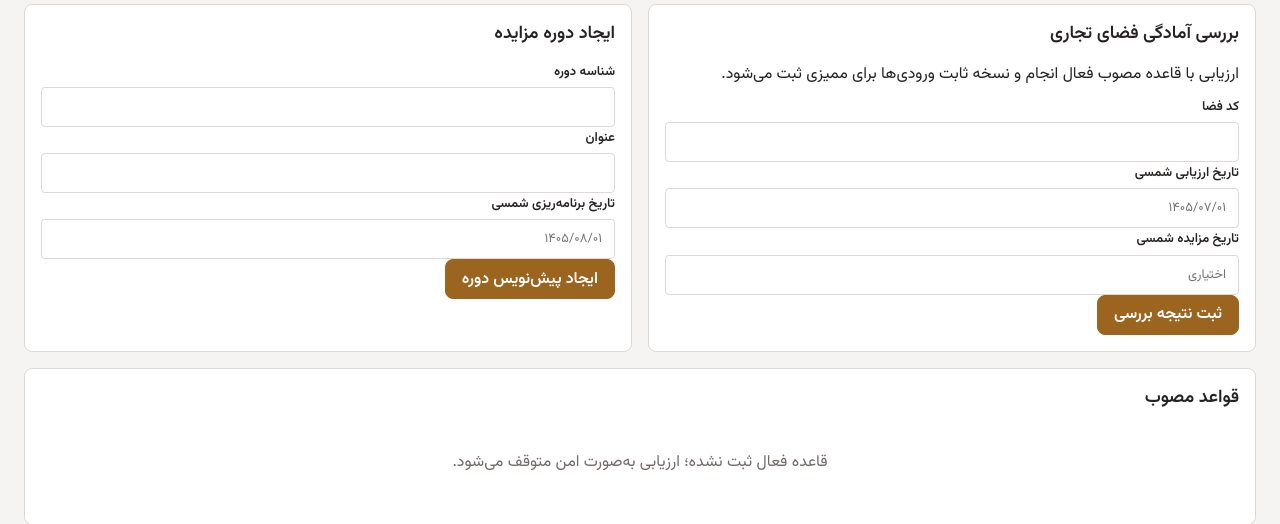
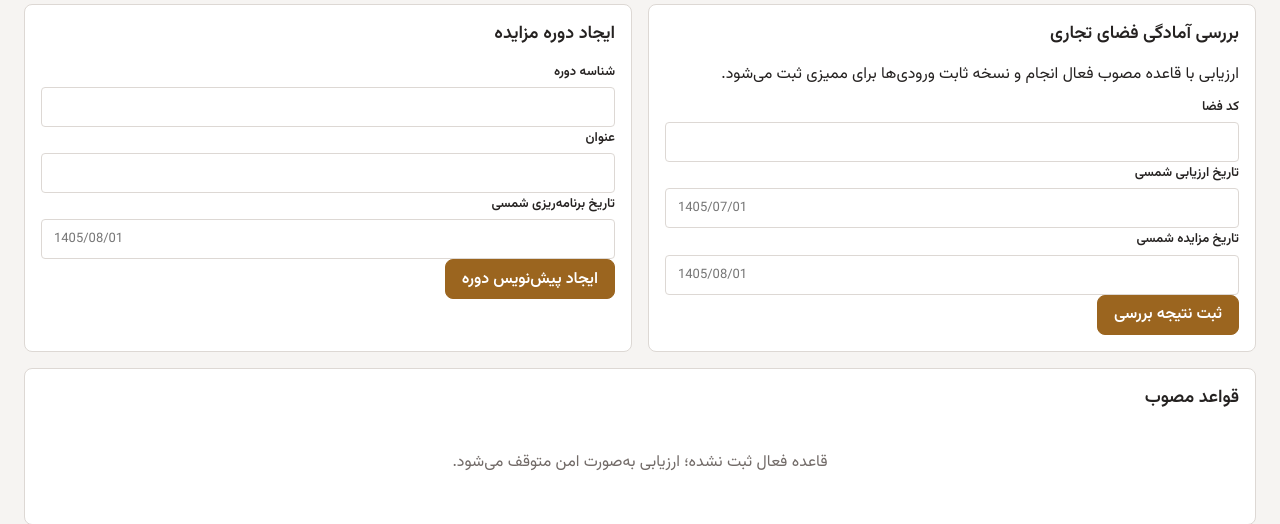
Before and after one commit to sazmantehkarimian-wq/sama-1405, a Django app: template ui/templates/ui/auction_workspace.html in a window 1280 px wide. Shown: the part 169-693 px from the top of the page. Run offline with Django 5.2, Linux system fonts and the light colour scheme; the template is opened without the code that fills it, so the values that code supplies are empty.

Commit message:
ui: harden Jalali date inputs in auction workspace

```diff
--- a/ui/templates/ui/auction_workspace.html
+++ b/ui/templates/ui/auction_workspace.html
@@ -1,8 +1,8 @@
 {% extends 'ui/base.html' %}{% load presentation %}{% block title %}مدیریت مزایده{% endblock %}{% block section_class %}section-auctions{% endblock %}{% block content %}
 <div class="page-header"><div><h1>مدیریت مزایده</h1><p>بررسی deterministic کاندیدا، دوره‌ها و دستورات رسمی مؤثر بر Eligibility</p></div><div class="button-row">{% if user.is_staff %}<a class="button emphasized compact" href="{% url 'auction-instruction-create' %}">ثبت دستور رسمی</a>{% endif %}</div></div>
 <div class="detail-grid">
-<section class="card"><h2>بررسی آمادگی فضای تجاری</h2><p>ارزیابی با قاعده مصوب فعال انجام و نسخه ثابت ورودی‌ها برای ممیزی ثبت می‌شود.</p><form method="post" action="{% url 'auction-evaluate' %}">{% csrf_token %}<label>کد فضا<input name="space_code" required></label><label>تاریخ ارزیابی شمسی<input name="on_date" placeholder="۱۴۰۵/۰۷/۰۱" required></label><label>تاریخ مزایده شمسی<input name="auction_date" placeholder="اختیاری"></label><button>ثبت نتیجه بررسی</button></form></section>
-<section class="card"><h2>ایجاد دوره مزایده</h2><form method="post" action="{% url 'auction-period-create' %}">{% csrf_token %}<label>شناسه دوره<input name="identity" required></label><label>عنوان<input name="title" required></label><label>تاریخ برنامه‌ریزی شمسی<input name="planned_date" placeholder="۱۴۰۵/۰۸/۰۱" required></label><button>ایجاد پیش‌نویس دوره</button></form></section>
+<section class="card"><h2>بررسی آمادگی فضای تجاری</h2><p>ارزیابی با قاعده مصوب فعال انجام و نسخه ثابت ورودی‌ها برای ممیزی ثبت می‌شود.</p><form method="post" action="{% url 'auction-evaluate' %}">{% csrf_token %}<label>کد فضا<input name="space_code" required></label><label>تاریخ ارزیابی شمسی<input name="on_date" placeholder="1405/07/01" inputmode="numeric" pattern="(13|14)[0-9]{2}/(0[1-9]|1[0-2])/(0[1-9]|[12][0-9]|3[01])" maxlength="10" dir="ltr" required></label><label>تاریخ مزایده شمسی<input name="auction_date" placeholder="1405/08/01" inputmode="numeric" pattern="(13|14)[0-9]{2}/(0[1-9]|1[0-2])/(0[1-9]|[12][0-9]|3[01])" maxlength="10" dir="ltr"></label><button>ثبت نتیجه بررسی</button></form></section>
+<section class="card"><h2>ایجاد دوره مزایده</h2><form method="post" action="{% url 'auction-period-create' %}">{% csrf_token %}<label>شناسه دوره<input name="identity" required></label><label>عنوان<input name="title" required></label><label>تاریخ برنامه‌ریزی شمسی<input name="planned_date" placeholder="1405/08/01" inputmode="numeric" pattern="(13|14)[0-9]{2}/(0[1-9]|1[0-2])/(0[1-9]|[12][0-9]|3[01])" maxlength="10" dir="ltr" required></label><button>ایجاد پیش‌نویس دوره</button></form></section>
 </div>
 <section class="card"><h2>قواعد مصوب</h2>{% for rule in rules %}<p><strong>{{ rule.version }}</strong> — سال اثر {{ rule.effective_year }} — پنجره {{ rule.contract_window_min_days }} تا {{ rule.contract_window_max_days }} روز {% if rule.active %}<span class="badge active">فعال</span>{% endif %}</p>{% empty %}<p class="empty">قاعده فعال ثبت نشده؛ ارزیابی به‌صورت امن متوقف می‌شود.</p>{% endfor %}</section>
 <section class="card"><h2>دستورات رسمی مؤثر</h2><div class="table-wrap"><table><thead><tr><th>کد</th><th>فضا</th><th>منبع</th><th>جهت</th><th>مرجع</th><th>بازه اثر</th></tr></thead><tbody>{% for item in instructions %}<tr><td>{{ item.sama_code }}</td><td><a href="{% url 'space-detail' item.space.code %}">{{ item.space.code }}</a></td><td>{{ item.get_source_display }}</td><td>{{ item.get_direction_display }}</td><td>{{ item.reference }}</td><td>{{ item.effective_from }} تا {{ item.effective_to|default:'بدون پایان' }}</td></tr>{% empty %}<tr><td colspan="6">دستور رسمی ثبت نشده است.</td></tr>{% endfor %}</tbody></table></div></section>
```
